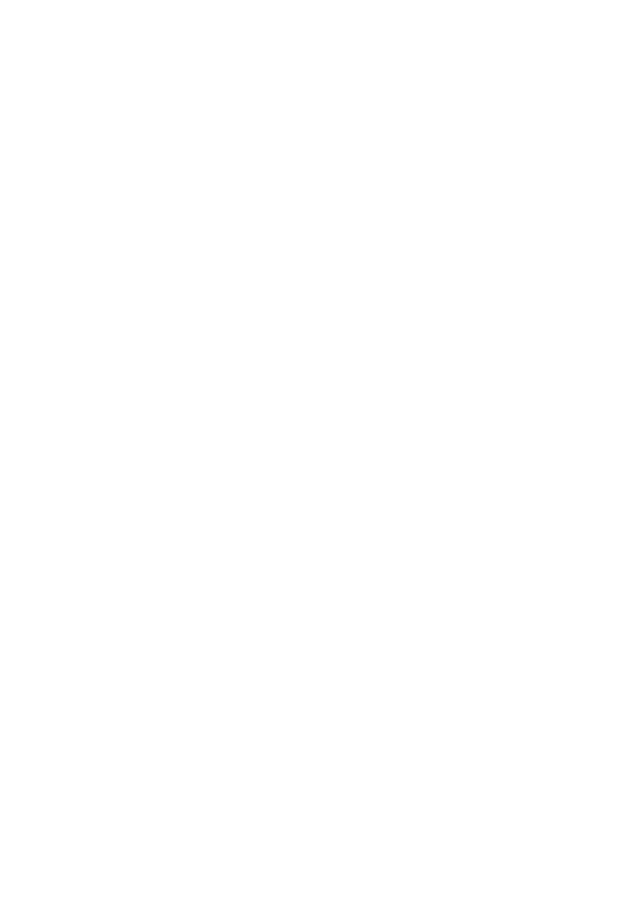
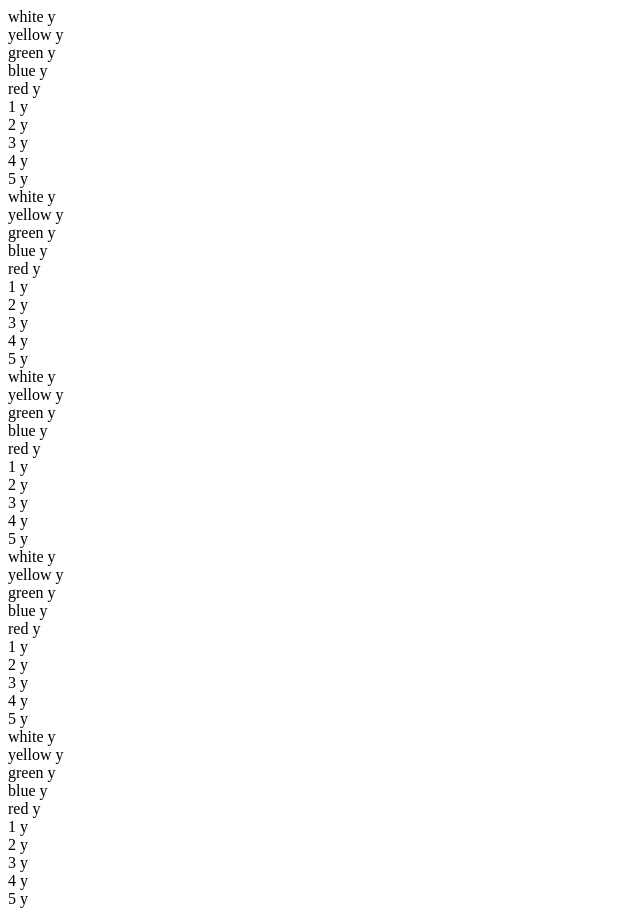
Before and after one commit to mlsteele/hanabihand, a React app: page / in a window 1280 px wide. Shown: the whole page, without its empty margins (0-640 px from the left). Before the commit the page ends 800 px from the top, so only its background shows below. Built offline with nearby package versions, Linux system fonts and the light colour scheme; the HTML template or start-up script is replaced by a standard one.

Commit message:
progress

```diff
--- a/package.json
+++ b/package.json
@@ -24,6 +24,7 @@
     "redux": "^4.0.0"
   },
   "devDependencies": {
+    "@types/react-redux": "^6.0.9",
     "awesome-typescript-loader": "^5.2.0",
     "redux-devtools": "^3.4.1",
     "source-map-loader": "^0.2.4",
--- a/src/client/app.tsx
+++ b/src/client/app.tsx
@@ -3,8 +3,8 @@
 
 export default class App extends React.Component {
     render() {
-        const cards = [0, 1, 2, 3, 4, 5].map((i) => {
-            <Card i={i}/>
+        const cards = [0, 1, 2, 3, 4].map((i) => {
+            return <Card key={i} i={i}/>
         })
         return cards
     }
--- a/src/client/card.tsx
+++ b/src/client/card.tsx
@@ -1,24 +1,48 @@
 import * as React from 'react';
 import {CardColor, CardNumber, allColors, allNumbers} from './common'
+import { connect } from 'react-redux'
+import {State} from './model'
+import { debug } from 'util';
 
-interface Props {
+type Props = {
     colors: {[q in CardColor]: boolean}
     numbers: {[q in CardNumber]: boolean}
 }
 
-export default class Card extends React.Component<Props> {
+export class Card extends React.Component<Props> {
     render() {
         const colorSlots = allColors.map((color) => {
-            <ColorSlot color={color} live={this.props.colors[color]}/>
+            return <ColorSlot color={color} live={this.props.colors[color]}/>
+        })
+        const numberSlots = allNumbers.map((n) => {
+            return <NumberSlot n={n} live={this.props.numbers[n]}/>
         })
         return <div>
             {colorSlots}
+            {numberSlots}
         </div>
     }
 }
 
+export default connect((state: State, ownProps: {
+    i: number
+}): Props => {
+    return {
+        colors: state.Cards[ownProps.i].colors,
+        numbers: state.Cards[ownProps.i].numbers,
+    }
+})(Card)
+
 class ColorSlot extends React.Component<{color: CardColor, live: boolean}> {
     render() {
-        return <div>{this.props.color} {this.props.live}</div>
+        const d = this.props.live ? "y" : "n";
+        return <div>{this.props.color} {d}</div>
     }
 }
+
+class NumberSlot extends React.Component<{n: CardNumber, live: boolean}> {
+    render() {
+        const d = this.props.live ? "y" : "n";
+        return <div>{this.props.n} {d}</div>
+    }
+}
--- a/src/client/index.tsx
+++ b/src/client/index.tsx
@@ -1,8 +1,15 @@
 import * as React from 'react';
 import * as ReactDOM from 'react-dom';
+import { Provider } from 'react-redux'
+import { createStore } from 'redux'
+import reducer from './reducers';
 import App from './app';
 
+const store = createStore(reducer)
+
 ReactDOM.render(
-    <App/>,
+    <Provider store={store}>
+        <App/>
+    </Provider>,
     document.getElementById('root') as HTMLElement
 );
--- /dev/null
+++ b/src/client/model.ts
@@ -0,0 +1,31 @@
+import {CardColor, CardNumber, allColors} from './common'
+
+export interface Card {
+    colors: {[q in CardColor]: boolean}
+    numbers: {[q in CardNumber]: boolean}
+}
+
+export type State = {
+    Cards: Card[]
+}
+
+export const defaultState: State = {
+    Cards: [0, 1, 2, 3, 4].map((): Card => {
+        return {
+            colors: {
+                "white": true,
+                "yellow": true,
+                "green": true,
+                "blue": true,
+                "red": true,
+            },
+            numbers: {
+                1: true,
+                2: true,
+                3: true,
+                4: true,
+                5: true,
+            },
+        }
+    })
+}
--- /dev/null
+++ b/src/client/reducers.ts
@@ -0,0 +1,14 @@
+import {Reducer} from 'redux'
+import {State, defaultState} from './model'
+
+const reducer: Reducer<State> = (state, action) => {
+    switch (action.type) {
+        default:
+            if (state === undefined) {
+                return defaultState
+            }
+            return state
+    }
+}
+
+export default reducer
```
Also changed, not shown: 1 other file (tests, documents, lock files or other folders).
